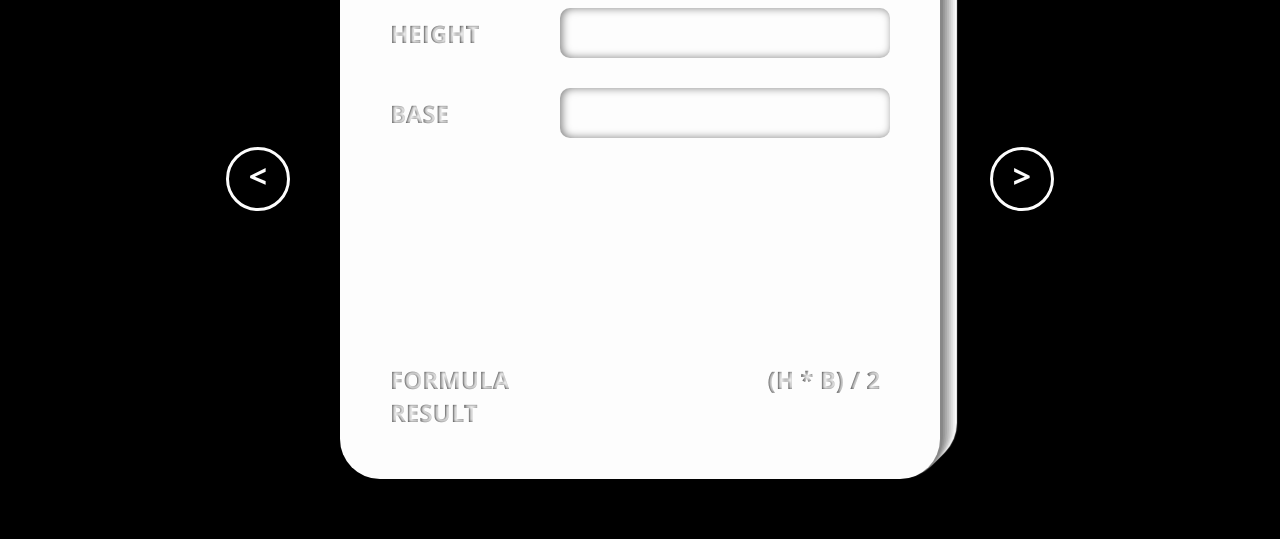
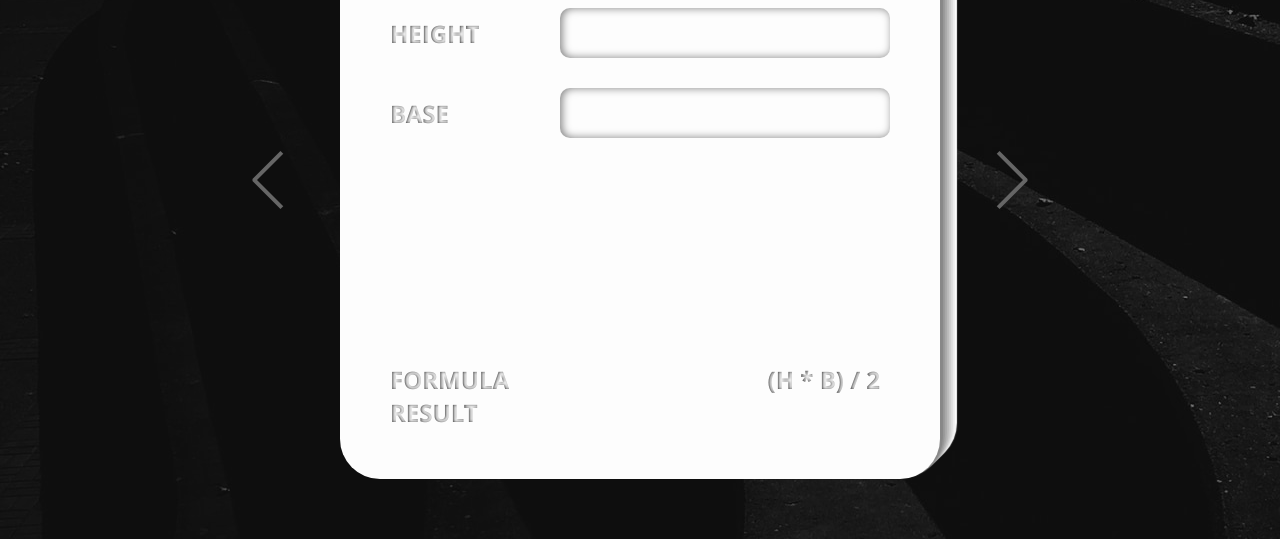
Before and after one commit to Unvares/calculators, a React app: page / in a window 1280 px wide. Shown: the part 261-800 px from the top of the page. Built offline with nearby package versions, Linux system fonts and the light colour scheme.

Commit message:
feat: add background and redesign buttons

```diff
--- a/src/Assets/colors.scss
+++ b/src/Assets/colors.scss
@@ -5,4 +5,6 @@
   --processing-color: #1D9977;
   --error-color: #A34054;
   --engraved-text-background: rgba(0, 0, 0, 0.75);
+  --background-substrate: rgba(0, 0, 0, 0.5);
+  --unclicked-button: #666;
 }
--- a/src/Components/Calculator/Calculator.scss
+++ b/src/Components/Calculator/Calculator.scss
@@ -65,7 +65,7 @@
   height: 50px;
   padding: 0 10px;
   border-radius: 10px;
-  box-shadow: inset 2px 0px 8px rgba(0, 0, 0, 0.5);
+  box-shadow: inset 2px 0px 8px var(--background-substrate);
   color: var(--additional-color-2);
   text-align: right;
 }
--- a/src/Components/Calculator/index.js
+++ b/src/Components/Calculator/index.js
@@ -1,5 +1,4 @@
 import React, { useState } from 'react';
-import { motion } from 'framer-motion';
 import { CalculatorTitle } from './CalculatorTitle';
 import { CalculatorForm } from './CalculatorForm';
 import { CalculatorInfo } from './CalculatorInfo';
@@ -10,11 +9,7 @@ const Calculator = ({ activeId, calculator }) => {
   const { title, inputs, formula } = calculator;
 
   return (
-    <motion.div
-      drag
-      dragConstraints={{ top: 0, right: 0, bottom: 0, left: 0 }}
-      className='calculator'
-    >
+    <div className='calculator'>
       <CalculatorTitle>{title.toUpperCase()}</CalculatorTitle>
       <CalculatorForm
         inputs={inputs}
@@ -25,7 +20,7 @@ const Calculator = ({ activeId, calculator }) => {
         formula={formula}
         lastResponse={lastResponses[activeId]}
       />
-    </motion.div>
+    </div>
   );
 };
 
--- a/src/Components/Slider/SliderContent.js
+++ b/src/Components/Slider/SliderContent.js
@@ -12,20 +12,24 @@ const SliderContent = ({ activeId, onClick, calculator, length }) => {
       <motion.div
         initial={{ scale: 0.75 }}
         animate={{ scale: 1 }}
+        drag
+        dragConstraints={{ top: 0, right: 0, bottom: 0, left: 0 }}
         className='content'
       >
         <div
           className='content__arrow content__arrow_prev'
           onClick={() => onClick(prevActive)}
         >
-          <span>&lt;</span>
+          <div className='content__arow_top' />
+          <div className='content__arow_bottom' />
         </div>
         <Calculator calculator={calculator} activeId={activeId} />
         <div
           className='content__arrow content__arrow_next'
           onClick={() => onClick(nextActive)}
         >
-          <span>&gt;</span>
+          <div className='content__arow_top' />
+          <div className='content__arow_bottom' />
         </div>
       </motion.div>
     </AnimatePresence>
--- a/src/Components/Slider/SliderContent.scss
+++ b/src/Components/Slider/SliderContent.scss
@@ -1,43 +1,89 @@
 .content {
-  flex-grow: 1;
+  position: relative;
+  margin: auto;
   display: flex;
   justify-content: center;
   align-items: center;
 }
 
-$arrow-size: 64px;
+$animation-speed: 150ms;
+$animation-delay: $animation-speed;
 
 .content__arrow {
-  border: 3px solid var(--additional-color);
-  border-radius: 32px;
+  position: absolute;
   cursor: pointer;
-  font-size: 2rem;
-  font-weight: bold;
-  text-align: center;
-  user-select: none;
-  width: $arrow-size;
-  height: $arrow-size;
-  transition: 0.3s ease;
-
-  &:hover {
-    border-color: var(--additional-color-2);
-    color: var(--additional-color-2);
-  }
+  width: 40px;
+  height: 60px;
+  transition: $animation-speed ease;
 
   &:active {
     transform: scale(0.9);
-    transition: 120ms;
   }
 
-  span {
-    vertical-align: middle;
+  .content__arow_top,
+  .content__arow_bottom {
+    width: 100%;
+    height: 4px;
+    background-color: var(--unclicked-button);
+    position: absolute;
+    left: 5px;
+    top: 48%;
+
+    &::after {
+      content: '';
+      position: absolute;
+      top: 0;
+      background-color: var(--additional-color);
+      height: 100%;
+    }
   }
+
+  .content__arow_top {
+    transform: rotateZ(-45deg);
+    transform-origin: left bottom;
+
+    &::after {
+      left: 0;
+      right: 100%;
+      transition: all $animation-speed;
+    }
+
+  }
+
+  .content__arow_bottom {
+    transform: rotateZ(45deg);
+    transform-origin: left top;
+
+    &::after {
+      left: 100%;
+      right: 0;
+      transition: all $animation-speed $animation-delay;
+    }
+  }
+
+  &:hover {
+    .content__arow_top::after {
+      right: 0;
+      transition: all $animation-speed $animation-delay;
+    }
+
+    .content__arow_bottom::after {
+      left: 0;
+      transition: all $animation-speed;
+    }
+  }
+
 }
 
 .content__arrow_prev {
-  margin-right: 50px;
+  right: 650px;
 }
 
 .content__arrow_next {
-  margin-left: 50px;
+  left: 650px;
+  transform: rotateY(180deg);
+
+  &:active {
+    transform: scale(0.9) rotateY(180deg);
+  }
 }
--- a/src/index.scss
+++ b/src/index.scss
@@ -19,3 +19,18 @@ body,
 #root {
   height: 100%;
 }
+
+#root {
+  background: url('./Assets/images/background.jpg');
+
+  &::before {
+    content: '';
+    position: fixed;
+    width: 100%;
+    height: 100%;
+    top: 0;
+    left: 0;
+    background-color: var(--background-substrate);
+    z-index: 0;
+  }
+}
--- a/webpack.config.js
+++ b/webpack.config.js
@@ -22,10 +22,12 @@ module.exports = {
       },
       {
         test: /\.s[ac]ss$/i,
+        exclude: /node_modules/,
         use: ['style-loader', 'css-loader', 'postcss-loader', 'sass-loader'],
       },
       {
         test: /\.(woff||woff2)$/,
+        exclude: /node_modules/,
         type: 'asset/resource',
         generator: {
           filename: 'fonts/[name].[ext]',
```
Also changed, not shown: src/Assets/images/background.jpg (added).
